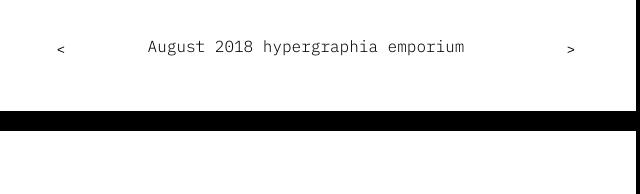
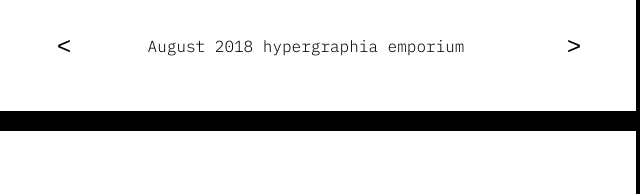
Before and after one commit to ctrlcreep/invisible-networks, a plain HTML site: page index.html in a window 1280 px wide. Shown: the part 189-383 px from the top of the page, 334-974 px from the left. Drawn offline with nearby package versions, Linux system fonts and the light colour scheme.

Commit message:
button improvement

```diff
--- a/index.html
+++ b/index.html
@@ -97,11 +97,12 @@ $(document).ready(function(){
         left: 570px;
     }
     #left, #right {
+		font-size: 1.5em;
 		background: none;
 		border: none;
 		box-shadow: none;
         position: absolute;
-        top: 230px;
+        top: 220px;
         cursor: pointer;
     }
     .box{
```
